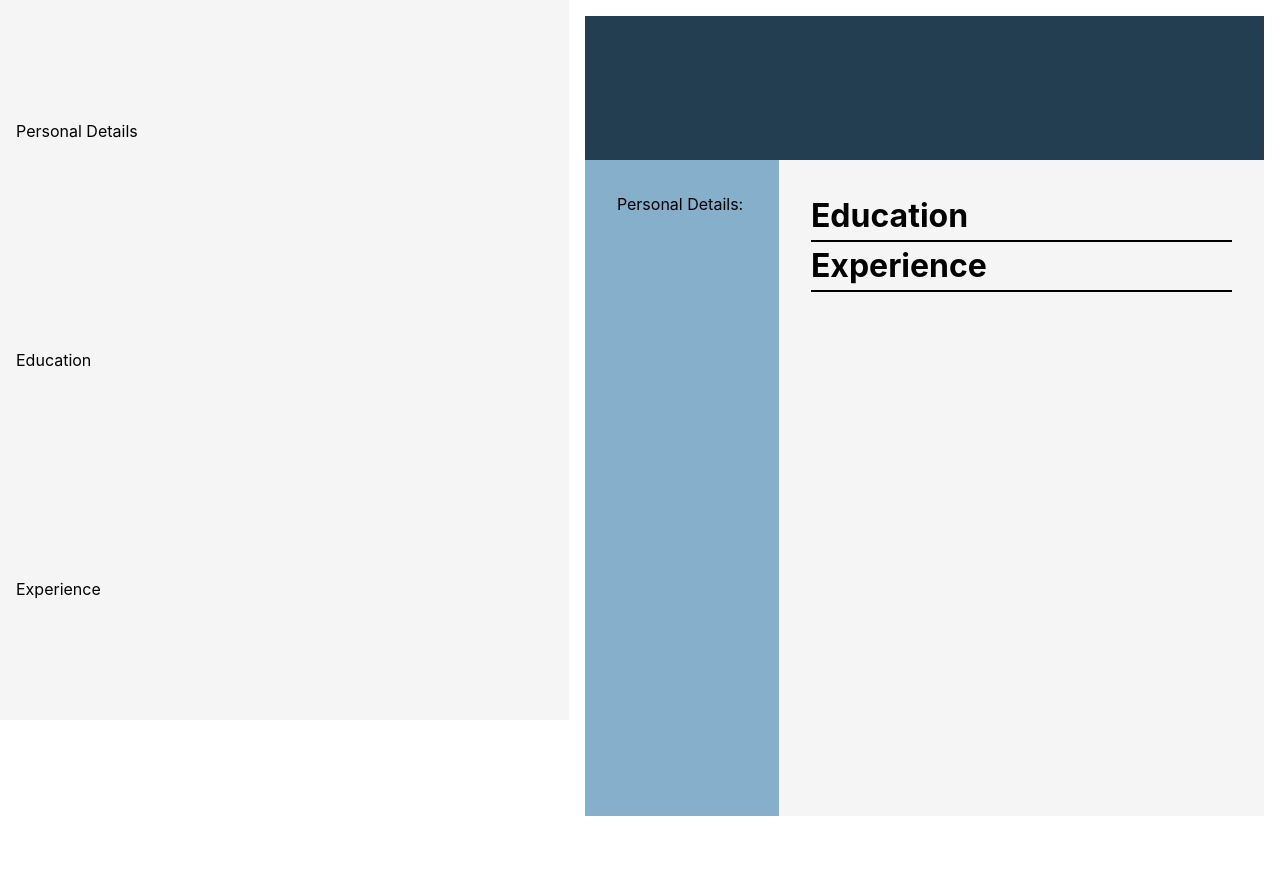
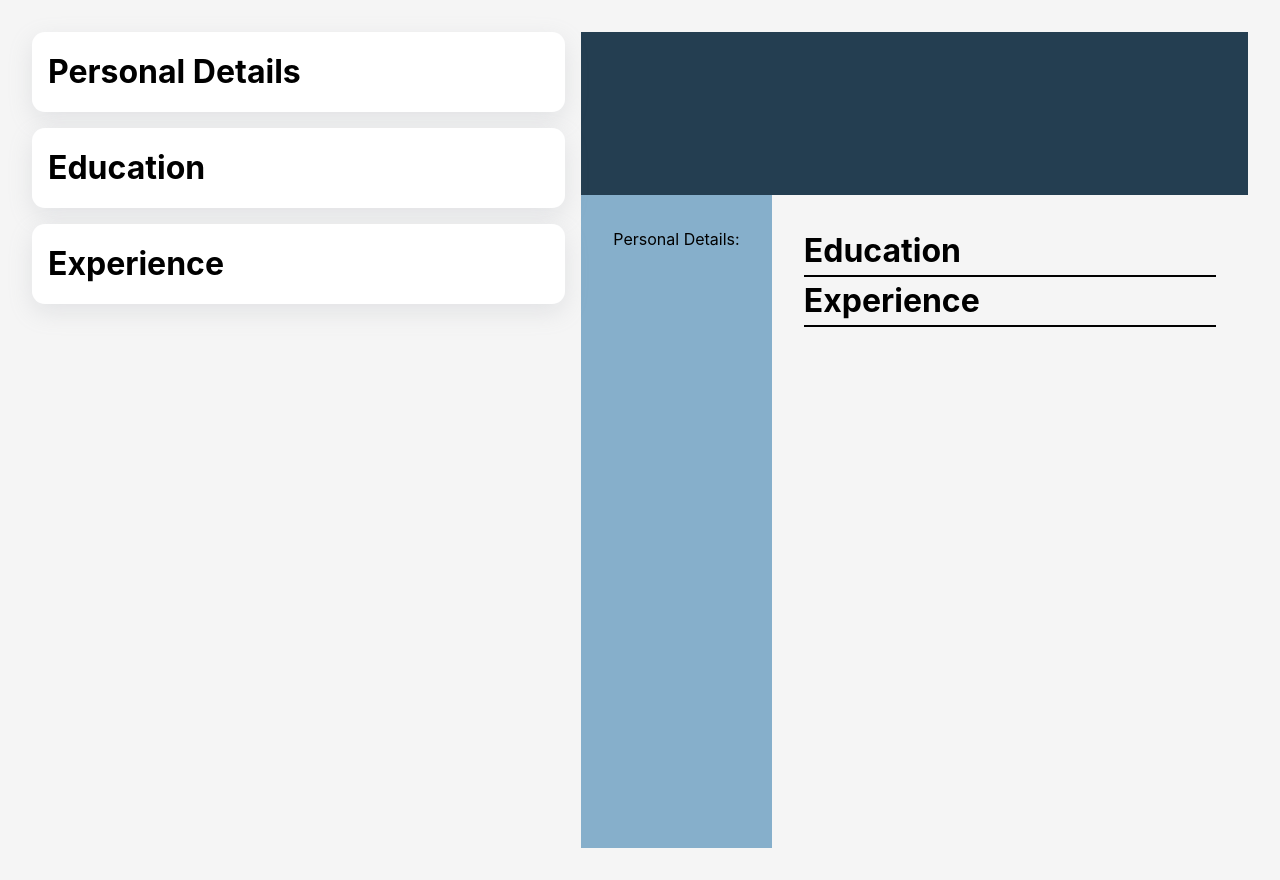
Before and after one commit to CyberRomeCat/cv-application, a React (Vite) app: page / in a window 1280 px wide. Before the commit the page ends 848 px from the top, so only its background shows below. Built offline with nearby package versions, Linux system fonts and the light colour scheme.

Commit message:
style: add animation dropdown && style input

```diff
--- a/src/components/displayResume.jsx
+++ b/src/components/displayResume.jsx
@@ -5,10 +5,10 @@ import addressSVG from '../assets/address.svg'
 export default function DisplayResume({isSent,text, values}) {
     return(
         <div className="display-resume">
-            <header className="header">
+            <div className="header">
                 {isSent.name && <p className="name">{text.name}</p>}
                 {isSent.occupation && <p className="occupation">{text.occupation}</p>}
-            </header>
+            </div>
             <div className="content">
                 <div className="personal-details">
                     <h1 className="font-semibold text-xl pb-4">Personal Details:</h1>
--- a/src/components/forms.jsx
+++ b/src/components/forms.jsx
@@ -8,9 +8,9 @@ const expForm = (isSent, setIsSent, experience, handleChange, submitExp) => {
                 submitExp();
                 setIsSent({ ...isSent, registerExp: true, expForm: false});
                 document.getElementById('addExperience').style.display = 'block'
-                document.getElementById('fieldButtonsExp').style.display = 'block'
+                document.getElementById('fieldButtonsExp').style.display = 'flex'
             }
-        } className="register-experience-ex">
+        } className="register-experience">
                 {isSent.inputValue !== false && Object.keys(experience).length > 0 ?
                 <>
                     <Input label={'companyName'} text={experience[isSent.inputValue].companyName} handleChange={ handleChange } />
@@ -27,14 +27,16 @@ const expForm = (isSent, setIsSent, experience, handleChange, submitExp) => {
                     <Input label={'end'}/>
                 </>
                  }
+                 <div className="buttons">
                     <button type="submit">submit</button>
                     <button onClick={() => {
                                 setIsSent({ ...isSent, expForm: false, inputValue: false});
                                 document.getElementById('addExperience').style.display = 'block';
-                            document.getElementById('fieldButtonsExp').style.display = 'block'
+                                document.getElementById('fieldButtonsExp').style.display = 'flex';
                             }}>
                         cancel
                     </button>
+                 </div>
          </form>
     )
 }
@@ -47,9 +49,9 @@ const eduForm = (isSent,setIsSent,education, handleChange, submitEdu) => {
                 submitEdu();
                 setIsSent({ ...isSent, registerEdu: true, eduForm: false});
                 document.getElementById('addEducation').style.display = 'block';
-                document.getElementById('fieldButtonsEdu').style.display = 'block';
+                document.getElementById('fieldButtonsEdu').style.display = 'flex';
             }
-        } className="register-education-ex">
+        } className="register-education">
                 {isSent.inputValue !== false && Object.keys(education).length > 0?
                 <>
                     <Input label={'schoolName'} text={education[isSent.inputValue].schoolName} handleChange={ handleChange } />
@@ -64,12 +66,15 @@ const eduForm = (isSent,setIsSent,education, handleChange, submitEdu) => {
                     <Input label={'end'} />
                 </>
                  }
+                <div className="buttons">
                     <button type="submit">submit</button>
                     <button onClick={() => {
                             setIsSent({ ...isSent, eduForm: false, inputValue: false})
                             document.getElementById('addEducation').style.display = 'block';
-                        document.getElementById('fieldButtonsEdu').style.display = 'block';
-                    }}>cancel</button>
+                            document.getElementById('fieldButtonsEdu').style.display = 'flex';
+                        }}>cancel
+                    </button>
+                </div>
          </form>
     )
 }
--- a/src/components/resumeInput.jsx
+++ b/src/components/resumeInput.jsx
@@ -1,6 +1,7 @@
 import Input from "./input";
 import { eduForm, expForm } from "./forms";
 import { useState } from "react";
+import trashSVG from '../assets/trash.svg'
 
 function RenderButtons(isSent,setIsSent, field, handleChange, submit,deleteValues, string) {
     return (
@@ -25,7 +26,7 @@ function RenderButtons(isSent,setIsSent, field, handleChange, submit,deleteValue
                     <div onClick={(e) => {
                         e.stopPropagation();
                         deleteValues(key, string)
-                        }}>Trash</div>
+                        }}><img src={trashSVG}/></div>
                     </button>
                 ))
                 }
--- a/src/index.css
+++ b/src/index.css
@@ -2,40 +2,87 @@
 @tailwind components;
 @tailwind utilities;
 
+body {
+  display: flex;
+  background-color:whitesmoke;
+}
+
+#root {
+  padding: 2rem;
+  width: 100vw;
+  height: 110vh;
+}
+
+.dropdown {
+  background: white;
+  font-size: 2em;
+  font-weight: bolder;
+  border: solid none;
+  box-shadow: rgba(149, 157, 165, 0.2) 0px 8px 24px;
+  border-radius: 1vw;
+  padding: 1rem;
+}
+
+.dropdown-input {
+  font-size: medium;
+  font-weight: 300;
+  transition: 1s ease-out 0.25s;
+  animation: slide-in 0.10s  ease-in;
+}
+
+.none {
+  display: none;
+}
+
+@keyframes slide-in {
+  0% {
+    transform: translateY(-50px);
+    opacity: 0%;
+  }
+  100% {
+    transform: translateY(0);
+    opacity: 100%;
+  }
+}
+
 :root {
   font-family: Inter, system-ui, Avenir, Helvetica, Arial, sans-serif;
-  height: 100vh;
-  width: 100vw;
 }
 
 .parent-container {
   display: grid;
+  gap: 1em;
   grid-template-columns: 0.8fr 1fr;
-  height: 100vh;
-  width: 100vw;
+  height: 100%;
+  width: 100%;
+}
+
+.resume-input {
+  width: 100%;
+  height: 100%;
 }
 
 .resume-input,
+.more-details,
 .display-resume {
-  width: 100%;
-  height: 90%;
-  padding: 1rem;
+  background-color: whitesmoke;
 }
 
-.resume-input, .more-details {
-  background-color: whitesmoke;
+.display-resume {
+  display: grid;
+  grid-template-rows: 1fr 4fr;
 }
 
 .resume-input {
   display: flex;
   flex-direction: column;
-  justify-content: space-around;
+  justify-content:flex-start;
+  gap: 1em;
 }
 
 .header {
   background-color: #243E51;
   color: white;
-  height:9rem;
   padding: 1rem;
   padding-left: 2.5rem;
 }
@@ -48,18 +95,17 @@
 .content {
   display: grid;
   grid-template-columns: 0.4fr 1fr;
-  height: 100%;
-  padding-bottom: 2rem;
 }
 
 .name {
-  font-size: 3rem;
+  font-size: 4.5rem;
   font-weight: 1rem;
 }
 
 .occupation {
   font-style: italic;
   letter-spacing: 2px;
+  font-size: 1.7rem;
 }
 
 .title {
@@ -85,9 +131,27 @@
   align-items: center;
 }
 
-.register-personal-details {
+.register-personal-details,
+.register-education,
+.register-experience{
   display: flex;
   flex-direction: column;
+  font-size: large;
+  gap:10px;
+}
+
+#addEducation,
+#addExperience {
+  text-align: center;
+  font-size: 1.5rem;
+  width: 100%;
+  border: solid black;
+}
+
+input {
+  border: whitesmoke solid;
+  border-radius: 0.5vw;
+  width: 100%;
 }
 
 .more-details > h1 {
@@ -105,7 +169,6 @@
 }
 
 .dropdown-input {
-  position: absolute;
   left: 0;
   top: calc(100% + .25rem);
   background-color: white;
@@ -114,6 +177,39 @@
   box-shadow: 0 2px 5px 0 rgba(0, 0, 0, .1);
 }
 
-.none {
-  display: none;
+.buttons {
+  display: flex;
+  justify-content: space-around;
+  gap: 3px;
 }
+
+.buttons > button {
+  border: #243E51 solid;
+  width: 100%;
+  border-radius: 0.5vw;
+  border-color: black;
+  border-width: 1px;
+}
+
+#fieldButtonsEdu,
+#fieldButtonsExp {
+  display: flex;
+  flex-direction: column;
+  gap: 10px;
+  padding-bottom: 0.5rem;
+}
+
+#fieldButtonsEdu > button,
+#fieldButtonsExp > button {
+  display: flex;
+  justify-content: space-between;
+  border: #86afcb solid;
+  border-radius: 0.5vw;
+  border-width: 3px;
+  width: 100%;
+  height: 2em;
+  font-size: 1.5rem;
+  font-weight: bold;
+  color:#243e51;
+  padding: 0.2em 1em 0 1em;
+}
```
Also changed, not shown: src/assets/trash.svg (added). Lines whose indentation alone changed are shown as unchanged.
